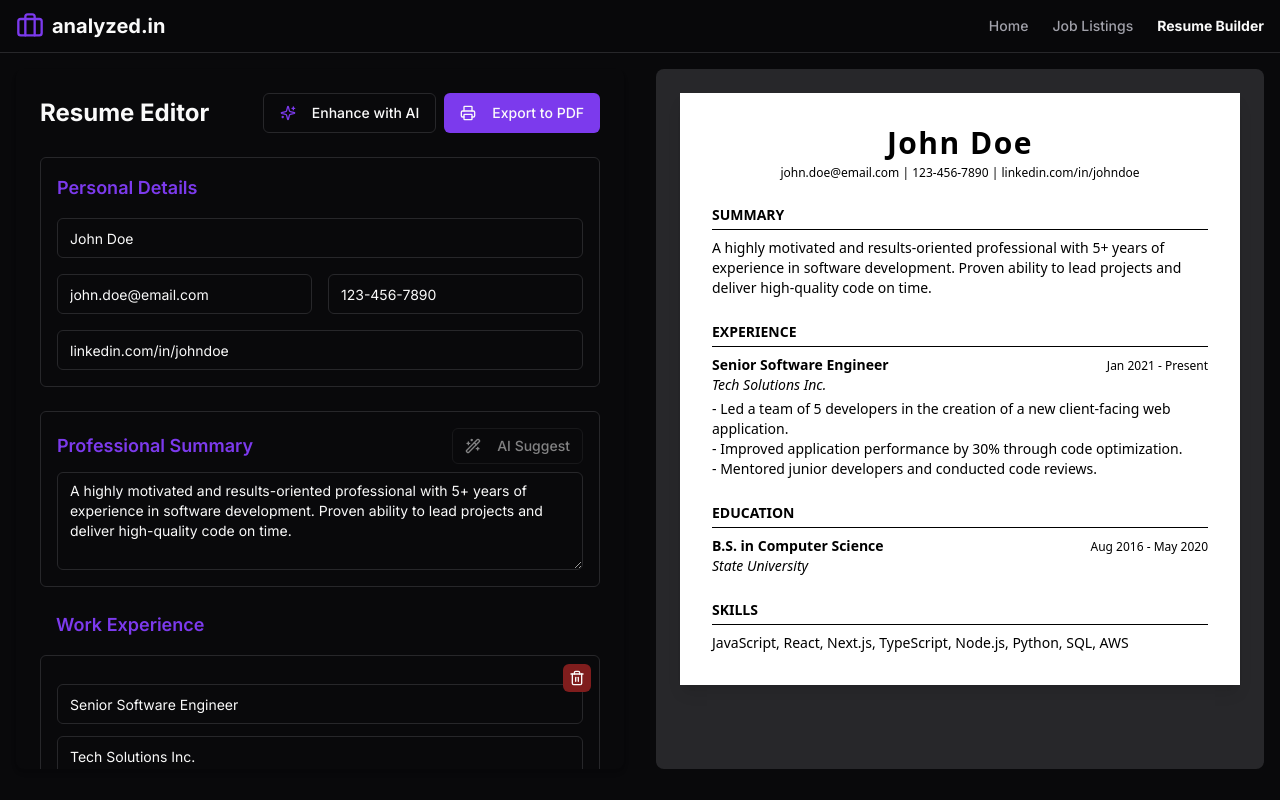
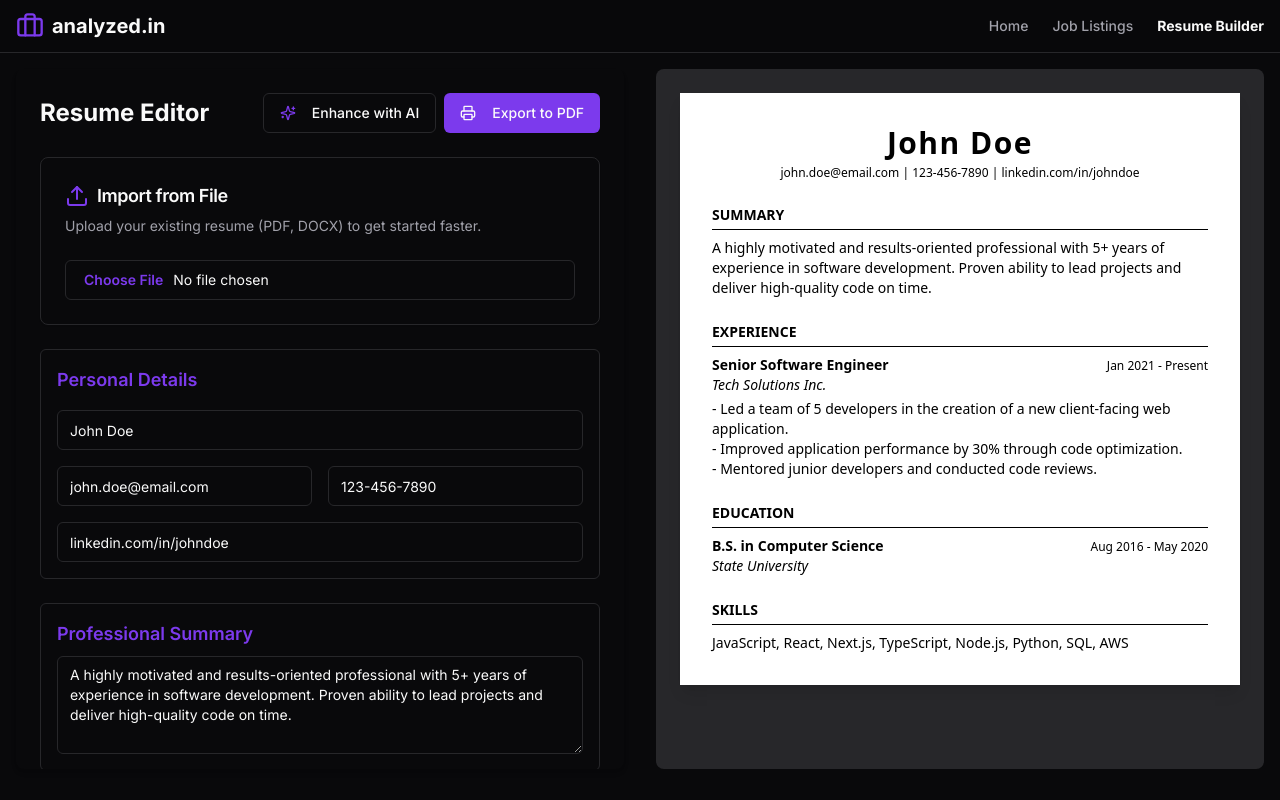
Before and after one commit to isahilmittal/jobs, a Next.js app: page /resume-builder in a window 1280 px wide. Built offline with nearby package versions, Linux system fonts and the light colour scheme; what @genkit-ai/googleai, genkit would draw is missing.

Commit message:
can we upload resume to pick up details and update our tool

```diff
--- a/src/ai/dev.ts
+++ b/src/ai/dev.ts
@@ -4,3 +4,4 @@ config();
 import '@/ai/flows/generate-tags-from-job-description.ts';
 import '@/ai/flows/suggest-job-description.ts';
 import '@/ai/flows/enhance-resume.ts';
+import '@/ai/flows/parse-resume-from-file.ts';
--- /dev/null
+++ b/src/ai/flows/parse-resume-from-file.ts
@@ -0,0 +1,86 @@
+'use server';
+/**
+ * @fileOverview An AI flow to parse a resume file and extract structured data.
+ *
+ * - parseResumeFromFile - A function that reads a resume and extracts its content.
+ * - ParseResumeInput - The input type for the parseResumeFromFile function.
+ * - ParseResumeOutput - The return type for the parseResumeFromFile function.
+ */
+
+import {ai} from '@/ai/genkit';
+import {z} from 'genkit';
+
+const ExperienceSchema = z.object({
+  title: z.string().describe('The job title.'),
+  company: z.string().describe('The company name.'),
+  startDate: z.string().describe('The start date of the employment.'),
+  endDate: z.string().describe('The end date of the employment.'),
+  description: z
+    .string()
+    .describe(
+      'A description of the role and responsibilities, formatted with newlines.'
+    ),
+});
+
+const EducationSchema = z.object({
+    degree: z.string().describe("The degree or qualification obtained."),
+    school: z.string().describe("The name of the school or university."),
+    startDate: z.string().describe("The start date of the education."),
+    endDate: z.string().describe("The end date of the education."),
+});
+
+export const ParseResumeInputSchema = z.object({
+  resumeDataUri: z
+    .string()
+    .describe(
+      "A resume file, as a data URI that must include a MIME type and use Base64 encoding. Expected format: 'data:<mimetype>;base64,<encoded_data>'."
+    ),
+});
+export type ParseResumeInput = z.infer<typeof ParseResumeInputSchema>;
+
+export const ParseResumeOutputSchema = z.object({
+  fullName: z.string().describe("The full name of the person."),
+  email: z.string().describe("The email address."),
+  phone: z.string().describe("The phone number."),
+  linkedin: z.string().describe("The LinkedIn profile URL, if available.").optional(),
+  summary: z.string().describe("The professional summary or objective."),
+  experience: z.array(ExperienceSchema).describe("The work experience sections."),
+  education: z.array(EducationSchema).describe("The education sections."),
+  skills: z
+    .string()
+    .describe("A comma-separated string of skills."),
+});
+export type ParseResumeOutput = z.infer<typeof ParseResumeOutputSchema>;
+
+
+export async function parseResumeFromFile(
+  input: ParseResumeInput
+): Promise<ParseResumeOutput> {
+  return parseResumeFlow(input);
+}
+
+const prompt = ai.definePrompt({
+  name: 'parseResumePrompt',
+  input: {schema: ParseResumeInputSchema},
+  output: {schema: ParseResumeOutputSchema},
+  prompt: `You are an expert resume parser. Analyze the following resume file and extract the structured data from it.
+
+If a LinkedIn profile is not present, do not include the field. Pay close attention to formatting descriptions with newlines to preserve bullet points.
+
+Resume File: {{media url=resumeDataUri}}
+
+Produce the output in the specified JSON format.
+`,
+});
+
+const parseResumeFlow = ai.defineFlow(
+  {
+    name: 'parseResumeFlow',
+    inputSchema: ParseResumeInputSchema,
+    outputSchema: ParseResumeOutputSchema,
+  },
+  async input => {
+    const {output} = await prompt(input);
+    return output!;
+  }
+);
--- a/src/app/resume-builder/page.tsx
+++ b/src/app/resume-builder/page.tsx
@@ -3,7 +3,7 @@
 
 import { useState, useRef, useTransition } from 'react';
 import Link from 'next/link';
-import { Briefcase, Plus, Trash2, Printer, Wand2, Loader2, Sparkles } from 'lucide-react';
+import { Briefcase, Plus, Trash2, Printer, Wand2, Loader2, Sparkles, Upload } from 'lucide-react';
 import { Button } from '@/components/ui/button';
 import { Input } from '@/components/ui/input';
 import { Textarea } from '@/components/ui/textarea';
@@ -11,7 +11,8 @@ import { Separator } from '@/components/ui/separator';
 import { useReactToPrint } from 'react-to-print';
 import { useToast } from '@/hooks/use-toast';
 import { enhanceResume, EnhanceResumeInput, EnhanceResumeOutput } from '@/ai/flows/enhance-resume';
-import { Card, CardContent, CardHeader, CardTitle } from '@/components/ui/card';
+import { parseResumeFromFile, ParseResumeOutput } from '@/ai/flows/parse-resume-from-file';
+import { Card, CardContent, CardHeader, CardTitle, CardDescription } from '@/components/ui/card';
 import { Badge } from '@/components/ui/badge';
 import { Progress } from '@/components/ui/progress';
 
@@ -134,8 +135,10 @@ export default function ResumeBuilderPage() {
 
     const [aiFeedback, setAiFeedback] = useState<AiFeedback | null>(null);
     const [isGenerating, startGenerationTransition] = useTransition();
+    const [isParsing, startParsingTransition] = useTransition();
     const { toast } = useToast();
     const resumePreviewRef = useRef<HTMLDivElement>(null);
+    const fileInputRef = useRef<HTMLInputElement>(null);
 
     const handlePrint = useReactToPrint({
         content: () => resumePreviewRef.current,
@@ -191,7 +194,6 @@ export default function ResumeBuilderPage() {
     const handleEnhanceResume = () => {
         const resumeInput: EnhanceResumeInput = {
             summary: resumeData.summary,
-            // Exclude 'id' from experience before sending to AI
             experience: resumeData.experience.map(({id, ...rest}) => rest),
             skills: resumeData.skills,
         };
@@ -199,8 +201,6 @@ export default function ResumeBuilderPage() {
         startGenerationTransition(async () => {
             try {
                 const result = await enhanceResume(resumeInput);
-
-                // Update summary
                 setResumeData(prev => ({
                     ...prev,
                     summary: result.enhancedSummary,
@@ -225,6 +225,36 @@ export default function ResumeBuilderPage() {
         });
     }
 
+    const handleFileChange = async (event: React.ChangeEvent<HTMLInputElement>) => {
+        const file = event.target.files?.[0];
+        if (!file) return;
+
+        const reader = new FileReader();
+        reader.readAsDataURL(file);
+        reader.onload = () => {
+            const resumeDataUri = reader.result as string;
+            startParsingTransition(async () => {
+                try {
+                    const result = await parseResumeFromFile({ resumeDataUri });
+                    setResumeData({
+                        ...result,
+                        linkedin: result.linkedin || '',
+                        experience: result.experience.map(exp => ({...exp, id: Date.now() + Math.random()})),
+                        education: result.education.map(edu => ({...edu, id: Date.now() + Math.random()})),
+                    });
+                    setAiFeedback(null); // Clear previous feedback
+                    toast({ title: "Resume Parsed!", description: "Your details have been imported." });
+                } catch (error) {
+                    console.error("Failed to parse resume:", error);
+                    toast({ variant: "destructive", title: "Parsing Error", description: "Could not read resume. Please try a different file." });
+                }
+            });
+        };
+        reader.onerror = (error) => {
+            console.error("File reading error:", error);
+            toast({ variant: "destructive", title: "File Error", description: "Could not read the selected file." });
+        };
+    };
 
   return (
     <div className="flex flex-col min-h-screen bg-background text-foreground">
@@ -244,17 +274,41 @@ export default function ResumeBuilderPage() {
 
       <main className="flex-grow grid md:grid-cols-2 gap-8 container mx-auto p-4">
         {/* Editor Panel */}
-        <div className="bg-card p-6 rounded-lg shadow-md h-[calc(100vh-100px)] overflow-y-auto">
+        <div className="bg-card p-6 rounded-lg shadow-md h-[calc(100vh-100px)] overflow-y-auto relative">
+          {isParsing && (
+            <div className="absolute inset-0 bg-black/60 z-10 flex flex-col justify-center items-center backdrop-blur-sm rounded-lg">
+                <Loader2 className="h-8 w-8 animate-spin text-primary mb-4" />
+                <p className="text-lg font-semibold">Parsing your resume...</p>
+            </div>
+          )}
           <div className="flex justify-between items-center mb-6">
              <h2 className="text-2xl font-bold">Resume Editor</h2>
              <div className="flex gap-2">
-                <Button onClick={handleEnhanceResume} variant="outline" disabled={isGenerating}>
+                <Button onClick={handleEnhanceResume} variant="outline" disabled={isGenerating || isParsing}>
                     {isGenerating ? <Loader2 className="mr-2 animate-spin"/> : <Sparkles className="mr-2 text-primary"/>}
                     Enhance with AI
                 </Button>
-                <Button onClick={handlePrint}><Printer className="mr-2"/>Export to PDF</Button>
+                <Button onClick={handlePrint} disabled={isParsing}><Printer className="mr-2"/>Export to PDF</Button>
              </div>
           </div>
+
+            <Card className="mb-6">
+                <CardHeader>
+                    <CardTitle className="text-lg flex items-center gap-2"><Upload className="text-primary"/>Import from File</CardTitle>
+                    <CardDescription>Upload your existing resume (PDF, DOCX) to get started faster.</CardDescription>
+                </CardHeader>
+                <CardContent>
+                    <Input
+                        ref={fileInputRef}
+                        type="file"
+                        accept=".pdf,.doc,.docx"
+                        onChange={handleFileChange}
+                        disabled={isParsing}
+                        className="file:text-primary file:font-semibold"
+                    />
+                </CardContent>
+            </Card>
+
 
           {aiFeedback && (
             <Card className="mb-6 bg-primary/5 border-primary/20">
@@ -301,7 +355,6 @@ export default function ResumeBuilderPage() {
              <div className="space-y-2 p-4 border rounded-md">
                  <div className="flex justify-between items-center">
                     <h3 className="font-semibold text-lg text-primary">Professional Summary</h3>
-                    <Button variant="outline" size="sm" disabled><Wand2 className="mr-2"/>AI Suggest</Button>
                  </div>
                 <Textarea placeholder="Write a brief summary of your career..." value={resumeData.summary} onChange={e => handleInputChange('summary', e.target.value)} rows={4}/>
             </div>
```
